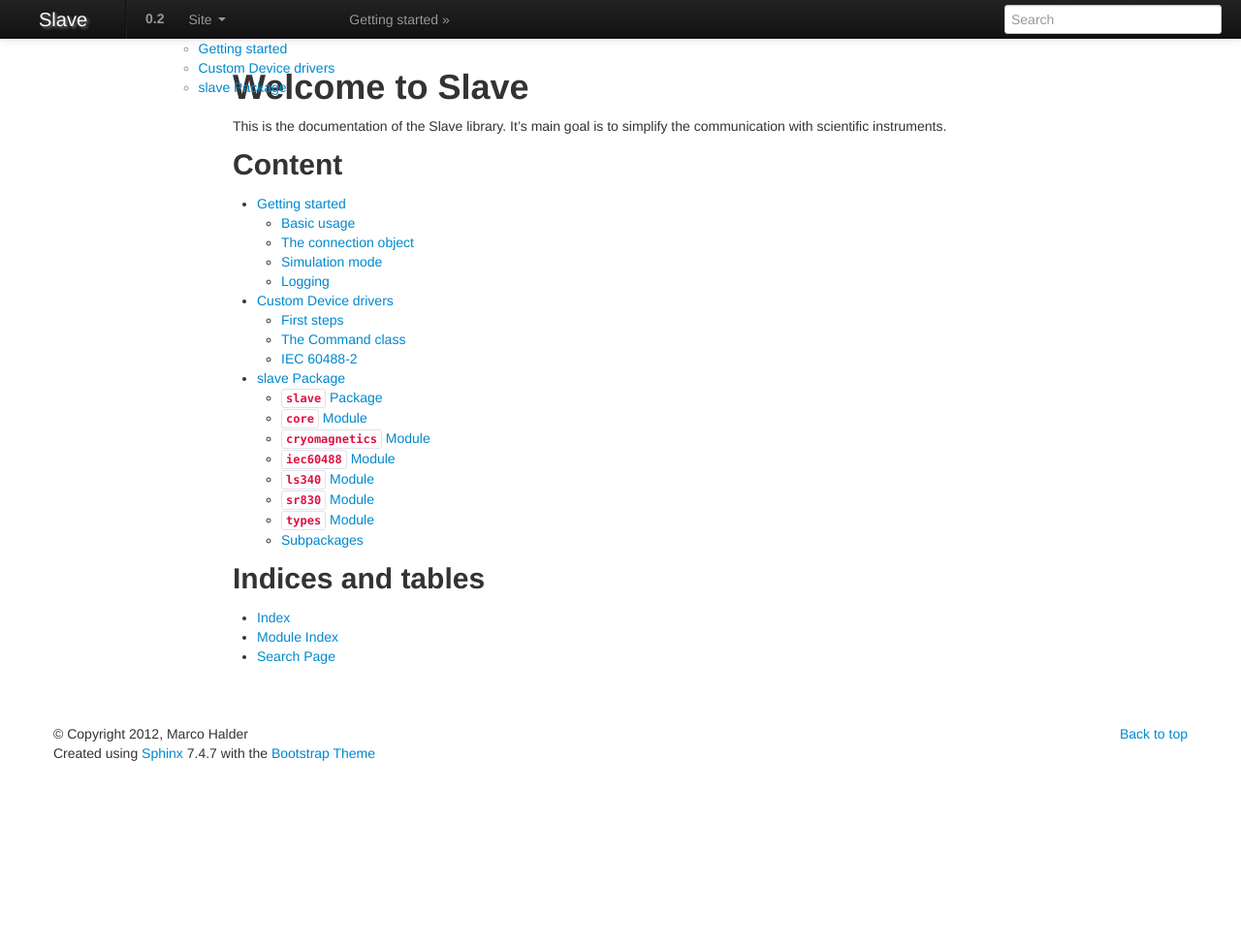
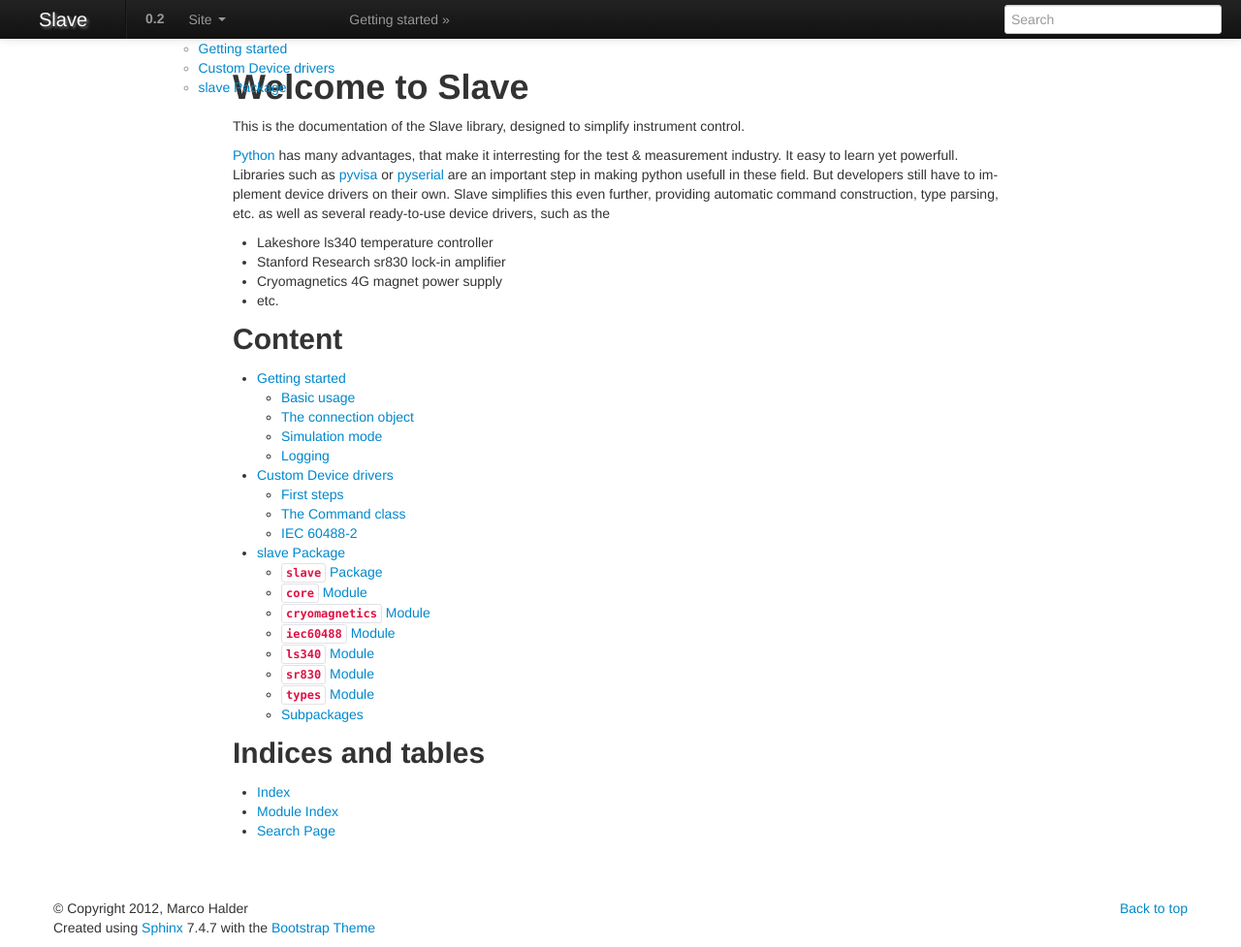
Before and after one commit to p3trus/slave, a Sphinx documentation site: the page built from doc/source/index.rst, in a window 1280 px wide and 977 px high. Shown: the whole window at 97% size. Built offline with Sphinx 7.4.7, drawn with Linux system fonts in a browser that asks for light colours; formulas are drawn with MathJax 3.

Commit message:
Small enhancements in documentation.

```diff
--- a/doc/source/index.rst
+++ b/doc/source/index.rst
@@ -7,8 +7,21 @@
 Welcome to Slave
 ################
 
-This is the documentation of the Slave library. It's main goal is to simplify
-the communication with scientific instruments.
+This is the documentation of the Slave library, designed to simplify
+instrument control.
+
+`Python`_ has many advantages, that make it interresting for the test &
+measurement industry. It easy to learn yet powerfull. Libraries such as
+`pyvisa`_ or `pyserial`_ are an important step in making python usefull in
+these field. But developers still have to implement device drivers on their
+own. Slave simplifies this even further, providing automatic command
+construction, type parsing, etc. as well as several ready-to-use device
+drivers, such as the
+
+* Lakeshore ls340 temperature controller
+* Stanford Research sr830 lock-in amplifier
+* Cryomagnetics 4G magnet power supply
+* etc.
 
 Content
 =======
@@ -26,3 +39,7 @@ Indices and tables
 * :ref:`genindex`
 * :ref:`modindex`
 * :ref:`search`
+
+.. _Python: http://www.python.org
+.. _pyvisa: http://pyvisa.sourceforge.net/
+.. _pyserial: http://pyserial.sourceforge.net/
--- a/doc/source/intro.rst
+++ b/doc/source/intro.rst
@@ -13,8 +13,8 @@ implemented instruments and best shown with an example. In the following
 tutorial we will implement a small measurement script, which initializes a
 Stanford Research SR830 lock-in and starts a measurement.
 
-The first step is to construct a connection. Here we use pyvisa to connect with
-the SR830 via GPIB on channel 8::
+The first step is to construct a connection. Here we use `pyvisa`_ to connect
+with the SR830 via GPIB on channel 8::
 
     import visa
     connection = visa.instrument('GPIB::08')
```
